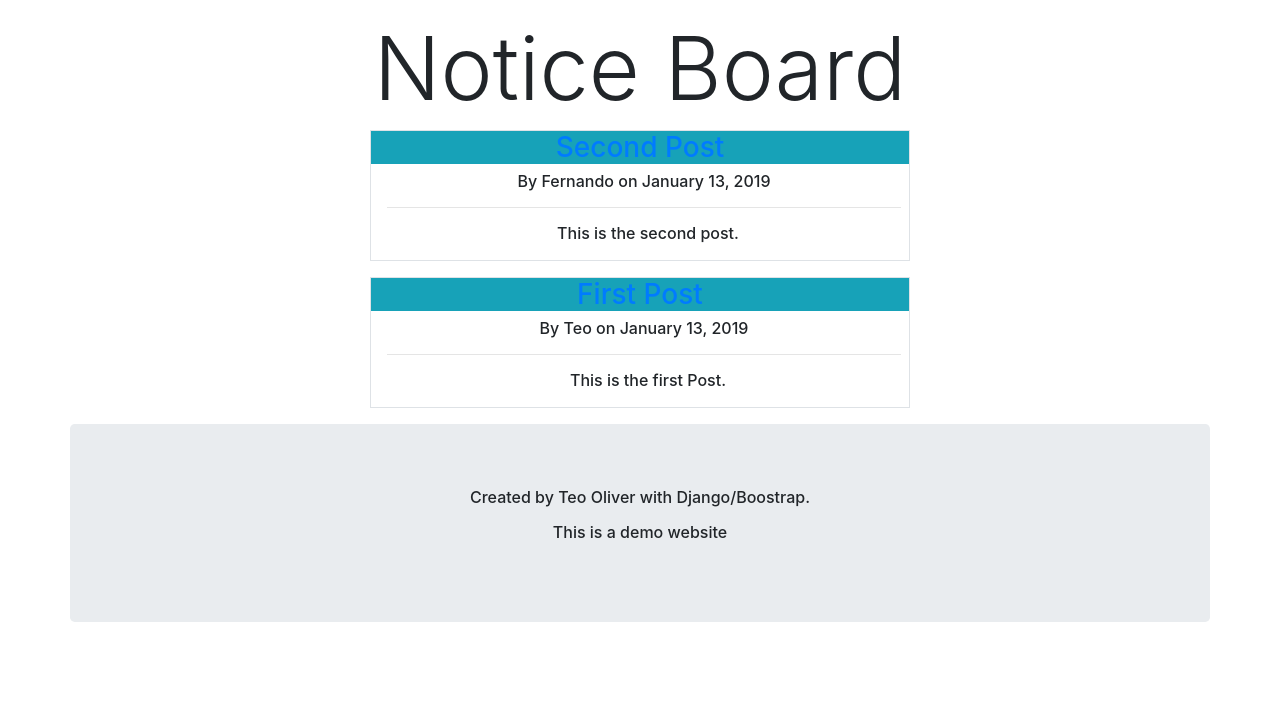
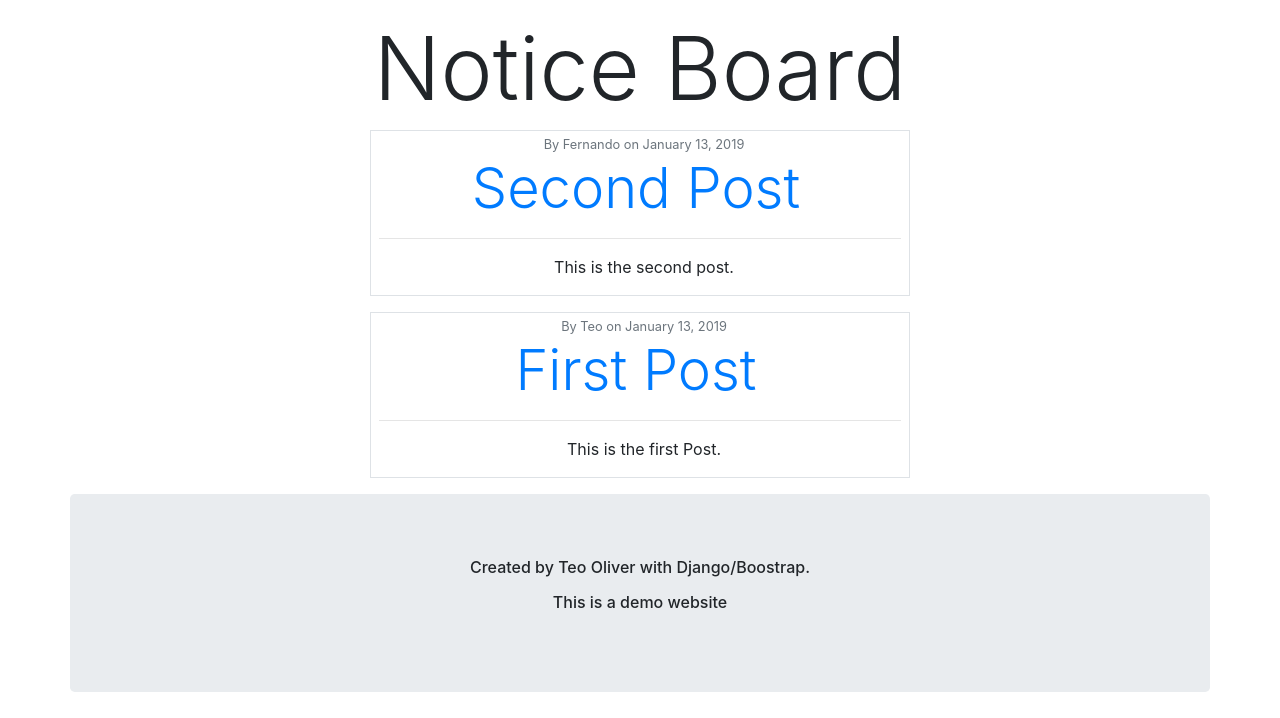
Before and after one commit to teo-oliver/retrace_0.1, a Django app: page /posts/ in a window 1280 px wide. Shown: the part 56-774 px from the top of the page. Run offline with Django 3.2, Linux system fonts and the light colour scheme; data comes from the database, SQL or seed files in the repository; both versions use the stored data as it was after the commit; some libraries are stand-ins or nearby versions.

Commit message:
retrace redone v2

```diff
--- a/posts/templates/posts/post_list.html
+++ b/posts/templates/posts/post_list.html
@@ -8,12 +8,14 @@
     <div class="col-lg-6 mx-auto text-center">
 
       {% for post in posts %}
-         <div class="border mb-3"> <!-- make it as a card latter -->
-          <h3 class="bg-info "><a href="{% url 'post_detail' post.id %}">{{ post.title }}</a></h3>
-          <h6 class="ml-2">By {{ post.author  }} on {{ post.date_posted|date:"F d, Y" }}</p>
-          <hr class="ml-2 mr-2">
-          <p class="ml-2">{{ post.content }}</p>
-        </div>
+        <article class="border mb-3">
+            <div class="">
+              <small class="ml-2 text-muted">By {{ post.author  }} on {{ post.date_posted|date:"F d, Y" }}</small><br>
+              <a class="mr-2 display-4" href="{% url 'post_detail' post.id %}">{{ post.title }}</a>
+            </div>
+              <hr class="ml-2 mr-2">
+              <p class="ml-2">{{ post.content }}</p>
+        </article>
       {% endfor %}
 
       {% if is_paginated %}
--- a/shifts/static/shifts/messages.js
+++ b/shifts/static/shifts/messages.js
@@ -1,2 +1,4 @@
-const messages = document.querySelectorAll('alert');
-setTimeout(clearError, 2000);
+// Make a script to make the messages desapear after 2 seconds
+
+// const messages = document.querySelectorAll('alert');
+// setTimeout(clearError, 2000);
```
Also changed, not shown: posts/templates/posts/post_detail.html (+5 -5 lines), db.sqlite3.
